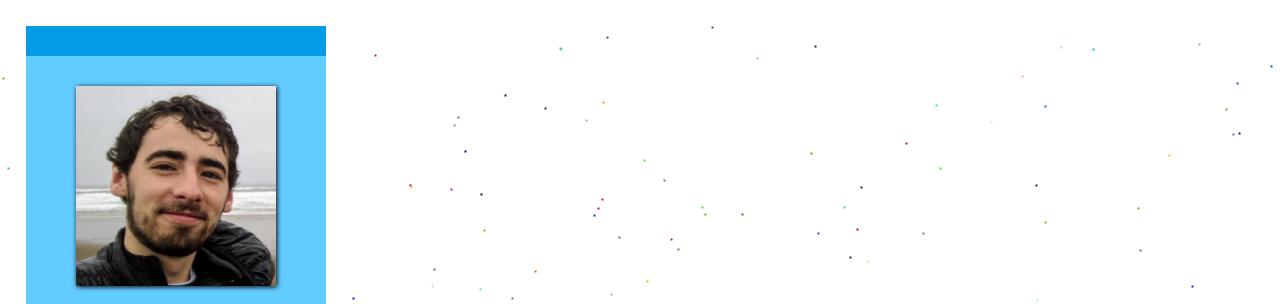
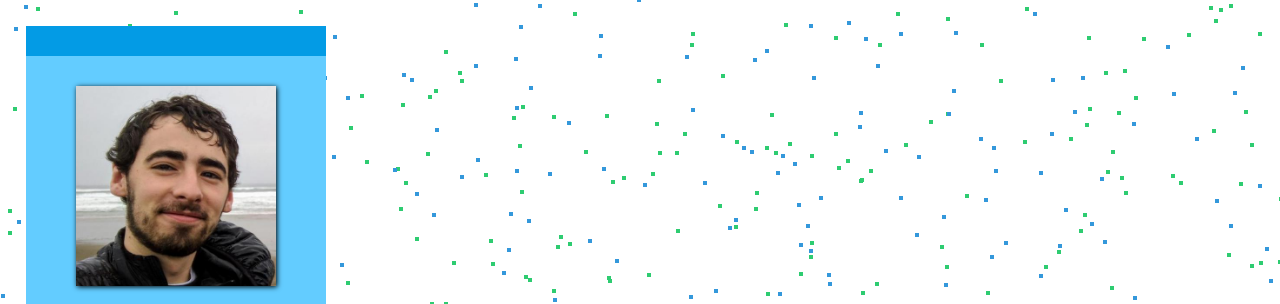
Before and after one commit to Lance-Inman/Lance-Inman.github.io, a plain HTML site: page index.html in a window 1280 px wide. Shown: the top 304 px of the page. Drawn offline with nearby package versions, Linux system fonts and the light colour scheme.

Commit message:
Good base setup particle system
-could bounce, or could be deleted when they leave the frame and another could be created out of frame and move into frame

```diff
--- a/js/script.js
+++ b/js/script.js
@@ -1,62 +1,76 @@
 var canvas = document.getElementById('canvas');
 var ctx = canvas.getContext('2d');
-var ballList = {};
-var amountOfBalls = 1000;
-for(var x = 0;x<amountOfBalls;x++){
-	ballList[x] = makeBall(x);
+var particleList = {};//To hold all the particles in a hash like datastructure
+var useHexSet = true;//Use the below hex set for colors of particles
+var particleHexSet = ["#3498db","#2ecc71"]
+var amountOfParticles = window.innerHeight;//Amount of particles on the screen
+var fps = 10;//Fps, careful, too high and you get glitching, too low jumping
+var xSpeed = .2;
+var ySpeed = .2;
+var particleSize = 4;//Size of the particles
+var raf;//reference to ongoing animation
+
+initializeVariables();
+draw();//Initial draw call
+
+//Initialize variables, put in this function for ease of use
+function initializeVariables(){
+	canvas.width = window.innerWidth;
+	canvas.height = window.innerHeight;
+	for(var x = 0;x<amountOfParticles;x++){
+		particleList[x] = makeParticle(x);
+	}
+	fps = 1000/fps;
 }
-canvas.width = window.innerWidth;
-canvas.height = window.innerHeight;
-var raf;
-function makeBall(ballNumber){
-	var width = Math.floor(Math.random() * Math.floor(window.innerWidth))
-	var height = Math.floor(Math.random() * Math.floor(window.innerHeight))
+
+function makeParticle(particleNumber){//Make a single particle
+	var chosenColor = null;
+	//Choose a random place that is within the current window
+	var xOffset = Math.floor(Math.random() * Math.floor(window.innerWidth))
+	var yOffset = Math.floor(Math.random() * Math.floor(window.innerHeight))
 	var randNeg1 = Math.floor(Math.random() * Math.floor(2));
 	var randNeg2 = Math.floor(Math.random() * Math.floor(2));
+	//choosing random direction that the particle goes
 	if(randNeg1 == 0){
 		randNeg1 = -1;
 	}
 	if(randNeg2 == 0){
 		randNeg2 = -1;
 	}
-	/*if(window.innerWidth/2 <= width){
-		width = width - window.innerWidth;
+	if(useHexSet){
+		var chosenColor = getHexFromSet();
 	}else{
-		width = width + window.innerWidth;
+		var chosenColor = getRandomHex();
 	}
-	if(window.innerHeight/2 <= height){
-		height = height - window.innerHeight ;
-	}else{
-		height = height + window.innerHeight ;
-	}*/
-	var ball = {
-		number: ballNumber,
-	  	x: width,
-	  	y: height,
-	  	vx: 1.5 * randNeg1,
-	  	vy: 1.5 * randNeg2,
-	  	size: 2,
-	  	color: getRandomHex(),
-	  	draw: function() {
+	var particle = {
+		number: particleNumber,
+	  	x: xOffset,
+	  	y: yOffset,
+	  	vx: xSpeed * randNeg1,
+	  	vy: ySpeed * randNeg2,
+	  	size: particleSize,
+	  	color: chosenColor,
+	  	draw: function() {//actual drawing of the particle
 		    ctx.fillStyle = this.color;
 		    ctx.fillRect(this.x,this.y,this.size,this.size);
 		}
 	}
-	return ball;
+	return particle;
 }
 
 function draw() {
   setTimeout(function(){
 	ctx.clearRect(0,0, canvas.width, canvas.height);
-	  var length = Object.keys(ballList).length;
+	  var length = Object.keys(particleList).length;
 	  for(var x = 0;x<length;x++){
-	  	ballList[x].draw();
-	  	ballList[x].x += ballList[x].vx;
-	  	ballList[x].y += ballList[x].vy;
+	  	particleList[x].x += particleList[x].vx;//change the positioning based on speed
+	  	particleList[x].y += particleList[x].vy;
+	  	particleList[x].draw();//Draw it on canvas
 	  }
-	  raf = window.requestAnimationFrame(draw);
-	},16);
+	  raf = window.requestAnimationFrame(draw);//request a canvas update, calls draw function after
+	},fps);
 }
+
 function getRandomHex(){
 	var string = "#";
 	var possibleValues = [0,1,2,3,4,5,6,7,8,9,'a','b','c','d','e','f'];
@@ -65,4 +79,8 @@ function getRandomHex(){
 	}
 	return string;
 }
-draw();
+
+function getHexFromSet(){
+	var string = particleHexSet[Math.floor(Math.random() * Math.floor(particleHexSet.length))];
+	return string;
+}
--- a/less/styles.less
+++ b/less/styles.less
@@ -2,6 +2,7 @@
 @secondaryColor: steelblue;
 body{
 	margin: 0;
+	overflow: hidden;
 }
 p{
 	font-family: 'Open Sans', sans-serif;
@@ -35,10 +36,11 @@ p{
 }
 #canvas{
 	position: absolute;
+	top: 0;
 	z-index: -2;
 }
 .profileInformation{
-	background-color: white;
+	background-color: #fcfcfc;
 	padding: 3px;
 	padding-left: 20px;
 	padding-right: 20px;
```
Also changed, not shown: less/styles.css.
